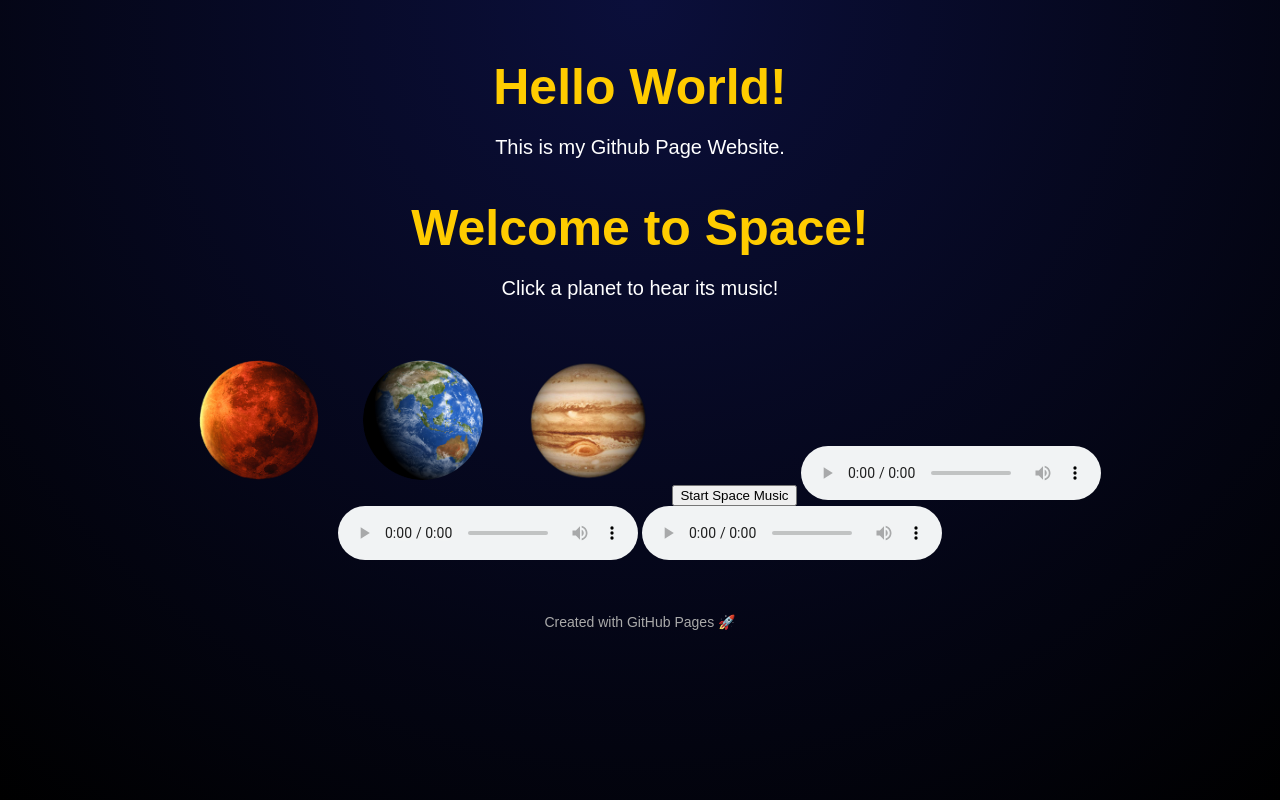
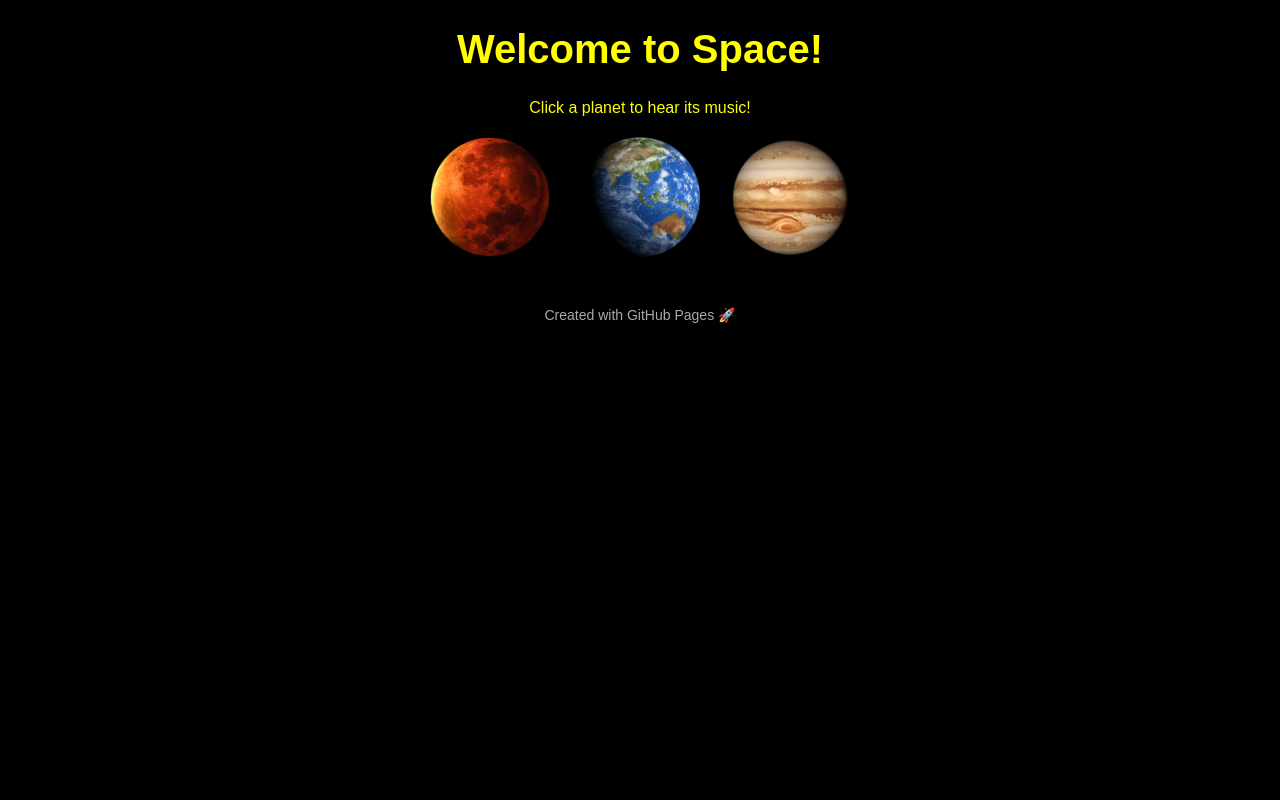
Before and after one commit to s81770694-ui/my-website, a plain HTML site: page index.html in a window 1280 px wide. Drawn offline with Linux system fonts and the light colour scheme.

Commit message:
Update index.html

```diff
--- a/index.html
+++ b/index.html
@@ -1,42 +1,31 @@
-<!DOCKTYPE html>
-<html>
+<!DOCTYPE html>
+<html lang="en">
 <head>
-  <title>My First Website</title>
-</head>
-  <body>
-    <h1>Hello World! </h1>
-    <p>This is my Github Page Website.</p>
-  </body>
-</html>
-<!DOCTYPE html>
-<html>
-<head>
-    <title>My Space Website</title>
+  <meta charset="UTF-8">
+  <meta name="viewport" content="width=device-width, initial-scale=1.0">
+  <title>Space Music</title>
   <style>
     body {
-            background: radial-gradient(circle at top, #0b0f3b, #000);
-            color: #fff;
-            font-family: 'Arial', sans-serif;
+      background: black;
+      color: yellow;
       text-align: center;
-            padding: 50px;
+      font-family: Arial, sans-serif;
     }
 
     h1 {
-            font-size: 50px;
-            margin-bottom: 20px;
-            color: #ffcc00;
+      font-size: 40px;
     }
 
-        p {
-            font-size: 20px;
-            margin-bottom: 40px;
+    .planets {
+      display: flex;
+      justify-content: center;
+      gap: 30px; /* gezegenler arası boşluk */
+      margin-top: 20px;
     }
 
     .planets img {
-            margin: 20px;
-            border-radius: 50%;
       width: 120px;
-            height: 120px;
+      cursor: pointer;
       transition: transform 0.3s;
     }
 
@@ -56,29 +45,15 @@
   <p>Click a planet to hear its music!</p>
 
   <div class="planets">
-        <img src="mars.png" alt="Mars" onclick="document.getElementedById('marsAudio').play();">
-       <img src="earth.png" alt="Earth" onclick="document.getElementedById('earthAudio').play();">
-       <img src="jupiter.png" alt="Jupiter" onclick="document.getElementedById('jupiterAudio').play();">
+    <img src="mars.png" alt="Mars" onclick="document.getElementById('marsAudio').play()">
+    <img src="earth.png" alt="Earth" onclick="document.getElementById('earthAudio').play()">
+    <img src="jupiter.png" alt="Jupiter" onclick="document.getElementById('jupiterAudio').play()">
+  </div>
 
-      <button onclick="startMusic()">Start Space Music</button>
-
-      <audio id="marsAudio" controls>
-        <source src="mars.mp3" type="audio/mpeg">
-      </audio>
-      <audio id="earthAudio" controls>
-        <source src="earth.mp3" type="audio/mpeg">
-      </audio>
-        <audio id="jupiterAudio" controls>
-        <source src="jupiter.mp3" type="audio/mpeg">
-         </audio>
-
-      <script>
-       function startMusic() {
-           document.getElementById("marsAudio").play();
-          document.getElementById("earthAudio").play();
-         document.getElementedById("jupiterAudio").play();
-      }
-    </script>
+  <!-- Ses dosyaları -->
+  <audio id="marsAudio" src="mars.mp3"></audio>
+  <audio id="earthAudio" src="earth.mp3"></audio>
+  <audio id="jupiterAudio" src="jupiter.mp3"></audio>
 
   <footer>Created with GitHub Pages 🚀</footer>
 </body>
```
Lines whose indentation alone changed are shown as unchanged.
